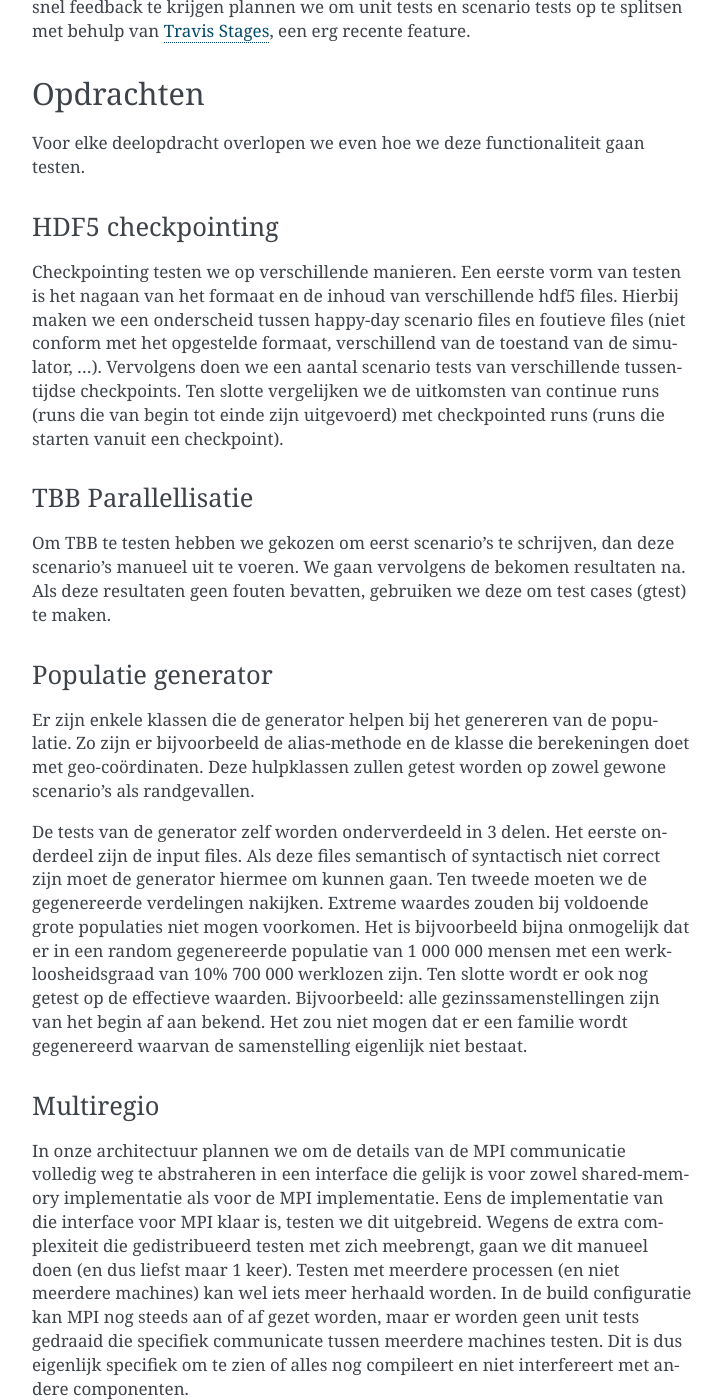
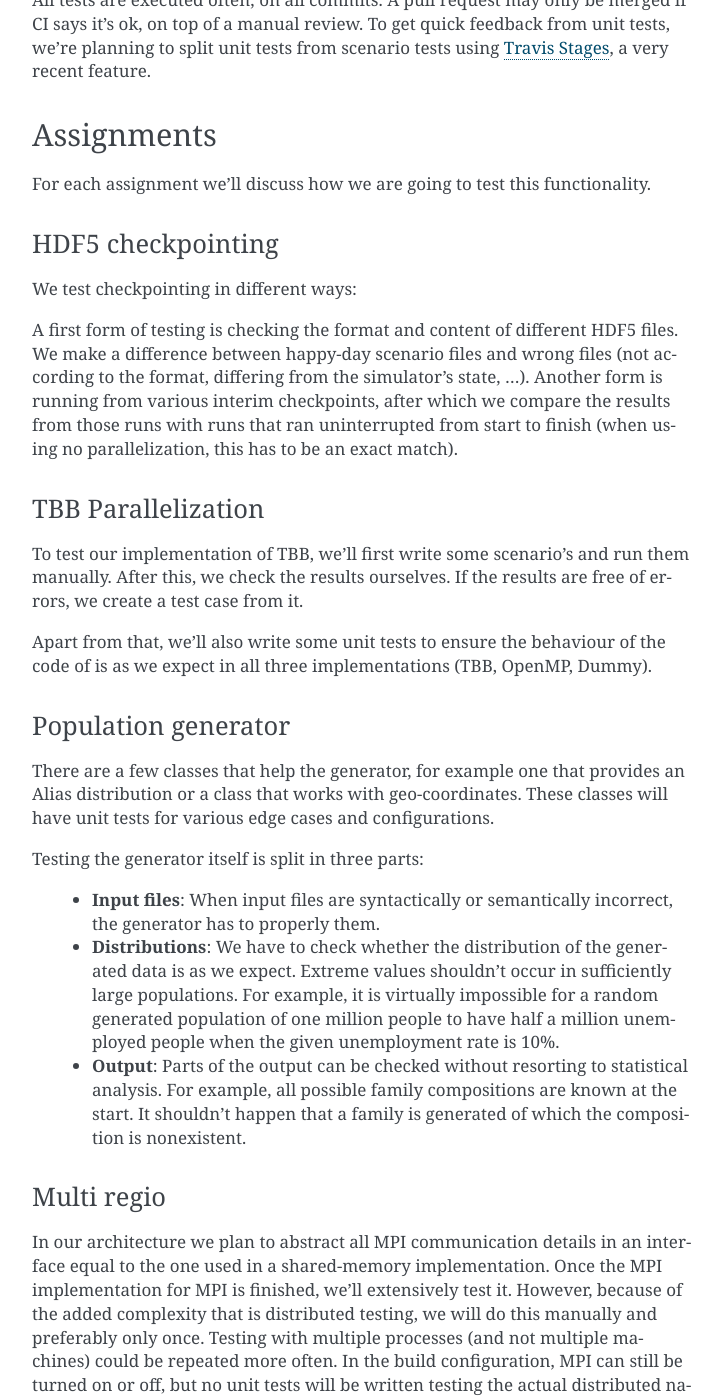
Before and after one commit to Stride-Apollo/Stride-Report, a Sphinx documentation site: the page built from source/testplan.rst, in a window 1280 px wide and 1400 px high, scrolled down 493 px. Shown: the whole window, without its empty margins (388-1110 px from the left). Built offline with Sphinx 7.4.7, drawn with Linux system fonts in a browser that asks for light colours; some of the changed text lies outside the part shown.

Commit message:
Test plan is English

```diff
--- a/source/index.rst
+++ b/source/index.rst
@@ -23,3 +23,6 @@ This is the report for our Bachelor Thesis project, which consists of extending
    functionals.rst
    nonfunctionals.rst
    testplan.rst
+
+.. todo::
+   Include Documentation plan
--- a/source/testplan.rst
+++ b/source/testplan.rst
@@ -1,54 +1,67 @@
-Testplan
-========
+Test plan
+=========
 
-We gebruiken gtest voor onze tests. De tests zelf splitsen we op in 2 grote delen, de unit tests die normaal snel uitgevoerd kunnen worden en de scenario tests die een pak meer tijd in beslag nemen. Via een parameter die at runtime wordt meegegeven kiezen we tussen de twee delen.
+We use `Google Test <https://github.com/google/googletest>`_ for our tests. We split the tests in two major parts: unit tests and scenario tests. We choose between the two parts via a parameter provided at runtime.
+
+We have also decided that CTest did not have any more value to us, except making the build process more complicated. Therefore, we no longer use it.
 
 Continuous Integration
 ----------------------
 
-Er zijn 4 verschillende keuzes te maken:
+There are 4 different choices to be made:
 
-- (korte) unit tests of (lange) scenario tests
+  - (short) **unit tests** or (long) **scenario tests**
 
-- gcc of clang
+  - **gcc** or **clang**
 
-- TBB, OpenMP of de dummy implementatie
+  - **TBB**, **OpenMP** or the **dummy** implementation
 
-- met of zonder MPI (maar, zie Multiregio hieronder)
+  - with or without **MPI** (however, see MultiRegio_)
 
-Alle tests worden dikwijls uitgevoerd; namelijk bij alle commits. Een pull request mag niet doorgaan tenzij CI zegt dat het ok is (bovenop een manuele review). Om snel feedback te krijgen plannen we om unit tests en scenario tests op te splitsen met behulp van `Travis Stages <https://docs.travis-ci.com/user/build-stages>`_, een erg recente feature.
+All tests are executed often; on all commits. A pull request may only be merged if CI says it's ok, on top of a manual review. To get quick feedback from unit tests, we're planning to split unit tests from scenario tests using `Travis Stages <https://docs.travis-ci.com/user/build-stages>`_, a very recent feature.
 
-Opdrachten
-----------
+Assignments
+-----------
 
-Voor elke deelopdracht overlopen we even hoe we deze functionaliteit gaan testen.
+For each assignment we'll discuss how we are going to test this functionality.
 
 HDF5 checkpointing
 ^^^^^^^^^^^^^^^^^^
 
-Checkpointing testen we op verschillende manieren. Een eerste vorm van testen is het nagaan van het formaat en de inhoud van verschillende hdf5 files. Hierbij maken we een onderscheid tussen happy-day scenario files en foutieve files (niet conform met het opgestelde formaat, verschillend van de toestand van de simulator, ...). Vervolgens doen we een aantal scenario tests van verschillende tussentijdse checkpoints. Ten slotte vergelijken we de uitkomsten van continue runs (runs die van begin tot einde zijn uitgevoerd) met checkpointed runs (runs die starten vanuit een checkpoint).
+We test checkpointing in different ways:
 
-TBB Parallellisatie
+A first form of testing is checking the format and content of different HDF5 files. We make a difference between happy-day scenario files and wrong files (not according to the format, differing from the simulator's state, ...). Another form is running from various interim checkpoints, after which we compare the results from those runs with runs that ran uninterrupted from start to finish (when using no parallelization, this has to be an exact match).
+
+TBB Parallelization
 ^^^^^^^^^^^^^^^^^^^
 
-Om TBB te testen hebben we gekozen om eerst scenario’s te schrijven, dan deze scenario’s manueel uit te voeren. We gaan vervolgens de bekomen resultaten na. Als deze resultaten geen fouten bevatten, gebruiken we deze om test cases (gtest) te maken.
+To test our implementation of TBB, we'll first write some scenario's and run them manually. After this, we check the results ourselves. If the results are free of errors, we create a test case from it.
 
-Populatie generator
-^^^^^^^^^^^^^^^^^^^
+Apart from that, we'll also write some unit tests to ensure the behaviour of the code of is as we expect in all three implementations (TBB, OpenMP, Dummy).
 
-Er zijn enkele klassen die de generator helpen bij het genereren van de populatie. Zo zijn er bijvoorbeeld de alias-methode en de klasse die berekeningen doet met geo-coördinaten. Deze hulpklassen zullen getest worden op zowel gewone scenario's als randgevallen.
+Population generator
+^^^^^^^^^^^^^^^^^^^^
 
-De tests van de generator zelf worden onderverdeeld in 3 delen. Het eerste onderdeel zijn de input files. Als deze files semantisch of syntactisch niet correct zijn moet de generator hiermee om kunnen gaan. Ten tweede moeten we de gegenereerde verdelingen nakijken. Extreme waardes zouden bij voldoende grote populaties niet mogen voorkomen. Het is bijvoorbeeld bijna onmogelijk dat er in een random gegenereerde populatie van 1 000 000 mensen met een werkloosheidsgraad van 10% 700 000 werklozen zijn. Ten slotte wordt er ook nog getest op de effectieve waarden. Bijvoorbeeld: alle gezinssamenstellingen zijn van het begin af aan bekend. Het zou niet mogen dat er een familie wordt gegenereerd waarvan de samenstelling eigenlijk niet bestaat.
+There are a few classes that help the generator, for example one that provides an Alias distribution or a class that works with geo-coordinates. These classes will have unit tests for various edge cases and configurations.
 
-Multiregio
-^^^^^^^^^^
+Testing the generator itself is split in three parts:
 
-In onze architectuur plannen we om de details van de MPI communicatie volledig weg te abstraheren in een interface die gelijk is voor zowel shared-memory implementatie als voor de MPI implementatie. Eens de implementatie van die interface voor MPI klaar is, testen we dit uitgebreid. Wegens de extra complexiteit die gedistribueerd testen met zich meebrengt, gaan we dit manueel doen (en dus liefst maar 1 keer). Testen met meerdere processen (en niet meerdere machines) kan wel iets meer herhaald worden.
-In de build configuratie kan MPI nog steeds aan of af gezet worden, maar er worden geen unit tests gedraaid die specifiek communicate tussen meerdere machines testen. Dit is dus eigenlijk specifiek om te zien of alles nog compileert en niet interfereert met andere componenten.
+  - **Input files**: When input files are syntactically or semantically incorrect, the generator has to properly them.
 
-Om unit tests te schrijven voor multiregio, gebruiken we dan uitsluitend de shared-memory implementatie. In theorie, als de interface zich hetzelfde gedraagt voor shared-memory als voor MPI, is dit voldoende. Om dat op te vangen plannen we om extra aandacht te besteden aan code reviews van MPI-specifieke code.
+  - **Distributions**: We have to check whether the distribution of the generated data is as we expect. Extreme values shouldn't occur in sufficiently large populations. For example, it is virtually impossible for a random generated population of one million people to have half a million unemployed people when the given unemployment rate is 10%.
 
-Wetenschappelijke Visualisatie
-^^^^^^^^^^^^^^^^^^^^^^^^^^^^^^
+  - **Output**: Parts of the output can be checked without resorting to statistical analysis. For example, all possible family compositions are known at the start. It shouldn't happen that a family is generated of which the composition is nonexistent.
 
-Wetenschappelijke visualisatie is voornamelijk een GUI implementatie en is dus zeer moeilijk automatisch testbaar. De kwaliteit van deze visualisatie is ook niet objectief meetbaar. We zullen de wetenschappelijke visualisatie voornamelijk doorheen het project manueel testen.
+.. _MultiRegio:
+
+Multi regio
+^^^^^^^^^^^
+
+In our architecture we plan to abstract all MPI communication details in an interface equal to the one used in a shared-memory implementation. Once the MPI implementation for MPI is finished, we'll extensively test it. However, because of the added complexity that is distributed testing, we will do this manually and preferably only once. Testing with multiple processes (and not multiple machines) could be repeated more often. In the build configuration, MPI can still be turned on or off, but no unit tests will be written testing the actual distributed nature of the system. Therefore, the only reason to try compiling with MPI is to test whether it interferes with other components.
+
+To write unit tests for multi regio, we'll use only the shared-memory implementation. In theory, if the interface behaves exactly like the one used by MPI, this should be enough. To make up for the loss in testing, we plan to spend more attention to code reviews regarding MPI.
+
+Scientific Visualisation
+^^^^^^^^^^^^^^^^^^^^^^^^
+
+Scientific visualisation is primarily a GUI implemenation and therefore rather hard to test. The quality of our visualisation is also not objectively measurable. Therefore, we'll mainly test the scientific visualisation manually, throughout the project.
```
